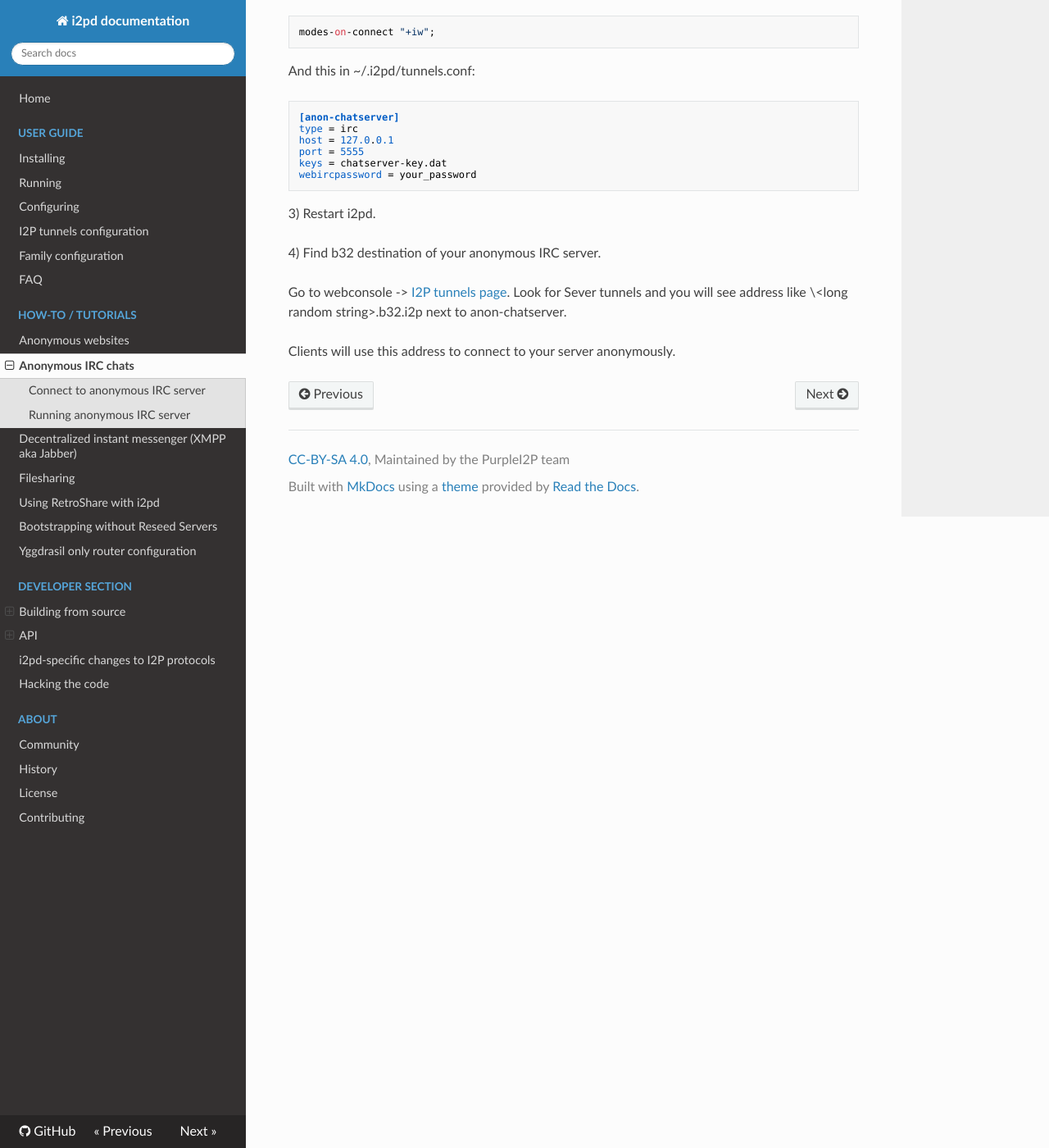
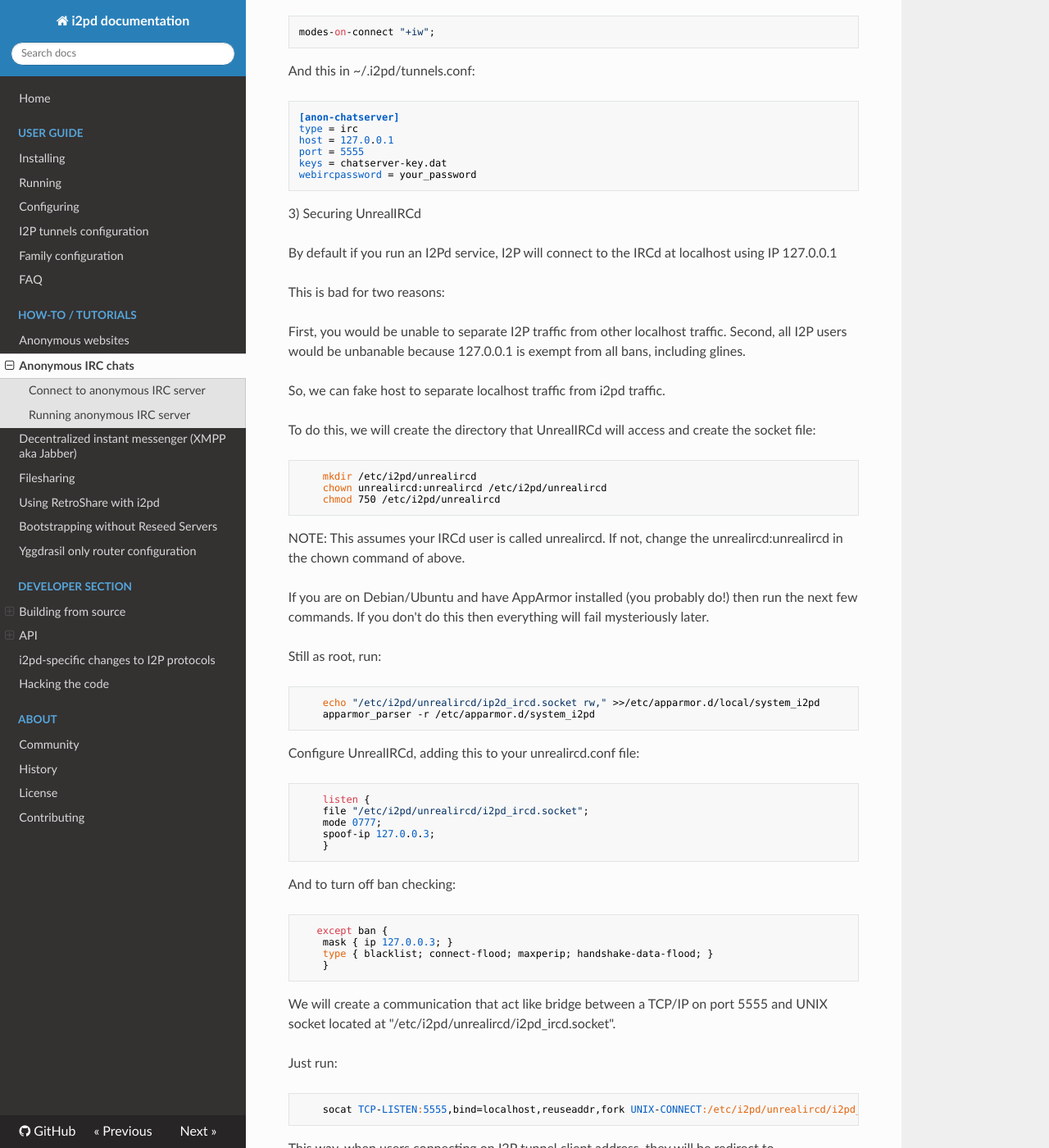
Before and after one commit to PurpleI2P/i2pd_docs_en, an MkDocs documentation site: the page built from docs/tutorials/irc.md, in a window 1280 px wide and 1400 px high, scrolled down 1356 px. Shown: the whole window at 82% size. Built offline with MkDocs 1.6.1, drawn with Linux system fonts in a browser that asks for light colours; nearby versions of some CDN libraries; old or Windows-style settings are respelled for this version of MkDocs; some of the changed text lies outside the part shown.

Commit message:
updated with fake host improvement
updated with fake host improvement, available to unix socket connection.

questions: devnull at irc.slackjeff.com.br

````diff
--- a/docs/tutorials/irc.md
+++ b/docs/tutorials/irc.md
@@ -68,9 +68,62 @@ webirc {
     keys = chatserver-key.dat
     webircpassword = your_password
 
-3) Restart i2pd.
+3) Securing UnrealIRCd
 
-4) Find b32 destination of your anonymous IRC server.
+   By default if you run an I2Pd service, I2P will connect to the IRCd at localhost using IP 127.0.0.1
+
+   This is bad for two reasons:
+
+   First, you would be unable to separate I2P traffic from other localhost traffic.
+   Second, all I2P users would be unbanable because 127.0.0.1 is exempt from all bans, including glines.
+
+   So, we can fake host to separate localhost traffic from i2pd traffic.
+
+   To do this, we will create the directory that UnrealIRCd will access and create the socket file:
+
+```
+    mkdir /etc/i2pd/unrealircd
+    chown unrealircd:unrealircd /etc/i2pd/unrealircd
+    chmod 750 /etc/i2pd/unrealircd
+```
+   NOTE: This assumes your IRCd user is called unrealircd. If not, change the unrealircd:unrealircd in the chown command of above.
+
+   If you are on Debian/Ubuntu and have AppArmor installed (you probably do!) then run the next few commands. If you don't do this then everything will fail mysteriously later.
+
+   Still as root, run:
+```
+    echo "/etc/i2pd/unrealircd/ip2d_ircd.socket rw," >>/etc/apparmor.d/local/system_i2pd
+    apparmor_parser -r /etc/apparmor.d/system_i2pd
+```
+
+   Configure UnrealIRCd, adding this to your unrealircd.conf file:
+```
+    listen {
+    file "/etc/i2pd/unrealircd/i2pd_ircd.socket";
+    mode 0777;
+    spoof-ip 127.0.0.3;
+    }
+```
+
+   And to turn off ban checking:
+```
+   except ban {
+    mask { ip 127.0.0.3; }
+    type { blacklist; connect-flood; maxperip; handshake-data-flood; }
+    }
+```
+
+   We will create a communication that act like bridge between a TCP/IP on port 5555 and UNIX socket located at "/etc/i2pd/unrealircd/i2pd_ircd.socket".
+
+   Just run:
+```
+    socat TCP-LISTEN:5555,bind=localhost,reuseaddr,fork UNIX-CONNECT:/etc/i2pd/unrealircd/i2pd_ircd.socket &
+```
+   This way, when users connecting on I2P tunnel client address, they will be redirect to 127.0.0.1:5555 that will bridge to Unix Socket created by UnrealIrcd, that come up with an IP 127.0.0.3 and exempt them from ban checking.
+
+4) Restart i2pd.
+
+5) Find b32 destination of your anonymous IRC server.
 
    Go to webconsole -> [I2P tunnels page](http://127.0.0.1:7070/?page=i2p_tunnels). Look for Sever tunnels and you will see address like \<long random string\>.b32.i2p next to anon-chatserver.
 
````
